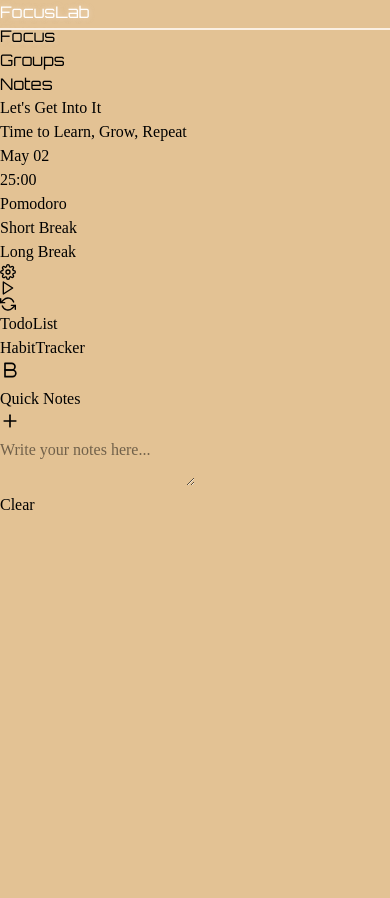
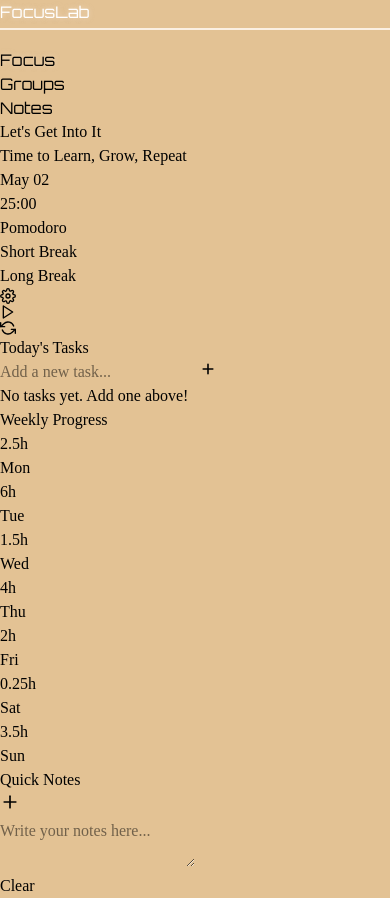
Before and after one commit to Aditya44860/FocusLab, a React (Vite) app in the folder capstone-2/: page /Focus in a window 390 px wide. Before the commit the page ends 844 px from the top, so only its background shows below. Built offline with nearby package versions, Linux system fonts and the light colour scheme.

Commit message:
focus almost complete

```diff
--- a/capstone-2/src/Pages/Focus.jsx
+++ b/capstone-2/src/Pages/Focus.jsx
@@ -1,7 +1,7 @@
 import React from 'react';
 import Timer from '../components/Timer';
 import TodoList from '../components/TodoList';
-import HabitTracker from '../components/HabitTracker';
+import ProgressBar from '../components/progress';
 import Notes from '../components/QuickNotes';
 
 const Focus = () => {
@@ -9,7 +9,7 @@ const Focus = () => {
       <div>
         <main className="max-w-5xl mx-auto px-4 py-8">
           {/* Header */}
-          <div className="text-center my-10">
+          <div className="text-center my-24">
             <h1 className="text-6xl font-light text-[#4C4037]">Let's Get Into It</h1>
             <p className="text-[#7B5B44]">Time to Learn, Grow, Repeat</p>
             <button className="mt-4 border border-[#3d2e25] px-4 py-1 rounded-full text-sm">
@@ -21,10 +21,10 @@ const Focus = () => {
           </div>
 
           {/* Grid of Components */}
-          <div className="grid grid-cols-1 md:grid-cols-2 gap-6">
+          <div className="grid grid-cols-1 [@media(min-width:965px)]:grid-cols-2 gap-6">
             <Timer />
             <TodoList />
-            <HabitTracker />
+            <ProgressBar />
             <Notes />
           </div>
         </main>
--- a/capstone-2/src/components/HabitTracker.jsx
+++ /dev/null
@@ -1,12 +0,0 @@
-import React from 'react'
-
-const HabitTracker = () => {
-  return (
-    <div className="w-full h-auto bg-[#F7E5C5] border-2 rounded-2xl border-[#C49B59] p-4 text-center">
-
-        HabitTracker
-    </div>
-  )
-}
-
-export default HabitTracker
--- a/capstone-2/src/components/QuickNotes.jsx
+++ b/capstone-2/src/components/QuickNotes.jsx
@@ -31,22 +31,10 @@ const Notes = () => {
     }, 0);
   };
 
-  const toggleBold = () => {
-
-  };
-
   return (
     <div className="w-full h-auto bg-[#F7E5C5] border-2 rounded-2xl border-[#C49B59] p-4 pb-0">
       <div className="flex justify-between items-center mb-4">
-        <div className="flex items-center space-x-2">
-          <button
-            onClick={toggleBold}
-            className="text-[#5B4636] hover:text-[#a66e2f] transition"
-            aria-label="Bold text"
-          >
-            <FiBold size={20} />
-          </button>
-        </div>
+
         <h2 className="text-xl font-semibold text-[#5B4636] flex-1 text-center">Quick Notes</h2>
         <button
           onClick={insertBullet}
--- a/capstone-2/src/components/Timer.jsx
+++ b/capstone-2/src/components/Timer.jsx
@@ -134,7 +134,7 @@ const stopAlarm = () => {
 
   return (
     <div className="relative w-full h-auto bg-[#F7E5C5] border-2 rounded-2xl border-[#C49B59] p-4 text-center">
-      <h1 className="text-9xl text-[#4C3A26] font-semibold">
+      <h1 className="text-9xl text-[#4C3A26]">
         {String(minutes).padStart(2, "0")}:{String(seconds).padStart(2, "0")}
       </h1>
 
@@ -161,7 +161,7 @@ const stopAlarm = () => {
         </button>
       </div>
 
-      <div className="mt-6 flex justify-between items-center">
+      <div className="mt-12 flex justify-between items-center">
         <FiSettings
           className="text-[#4C4037] text-3xl cursor-pointer hover:scale-110 transition-all mx-2 p-0"
           onClick={() => setShowSettings(true)}
--- a/capstone-2/src/components/TodoList.jsx
+++ b/capstone-2/src/components/TodoList.jsx
@@ -1,12 +1,82 @@
-import React from 'react'
+import React, { useState } from "react";
+import { HiX, HiPlus } from "react-icons/hi"
 
 const TodoList = () => {
+  const [tasks, setTasks] = useState([]);
+  const [newTask, setNewTask] = useState("");
+
+  const addTask = () => {
+    if (newTask.trim() !== "") {
+      setTasks([...tasks, { id: Date.now(), text: newTask, completed: false }]);
+      setNewTask("");
+    }
+  };
+
+  const removeTask = (taskId) => {
+    setTasks(tasks.filter(task => task.id !== taskId));
+  };
+
+  const toggleComplete = (taskId) => {
+    setTasks(tasks.map(task =>
+      task.id === taskId ? { ...task, completed: !task.completed } : task
+    ));
+  };
+
   return (
-    <div className="w-full h-auto bg-[#F7E5C5] border-2 rounded-2xl border-[#C49B59] p-4 text-center">
+    <div className="w-full h-auto bg-[#F7E5C5] border-2 rounded-2xl border-[#C49B59] p-4 pb-0">
+      <div className="flex justify-between items-center mb-4">
+        <h2 className="text-xl font-semibold text-[#5B4636] flex-1 text-center">
+          Today's Tasks
+        </h2>
+      </div>
 
-        TodoList
+      <div className="w-full p-4 mb-4 rounded-xl border border-[#C49B59] text-[#5B4636] bg-[#FFF7EA] shadow-inner max-h-64 overflow-scroll">
+        {/* Task input and add button */}
+        <div className="flex items-center mb-4">
+          <input
+            type="text"
+            value={newTask}
+            onChange={(e) => setNewTask(e.target.value)}
+            placeholder="Add a new task..."
+            className="flex-1 p-2 border border-[#C49B59] rounded-lg mr-2 focus:outline-none"
+            onKeyDown={(e) => e.key === 'Enter' && addTask()}
+          />
+          <button
+            onClick={addTask}
+            className="bg-[#C49B59] text-white p-2 rounded-lg hover:bg-[#A37B39]"
+          >
+            <HiPlus className="w-5 h-5" />
+          </button>
+        </div>
+
+        {/* Task list */}
+        <div className="space-y-2 ">
+          {tasks.map((task) => (
+            <div key={task.id} className="flex items-center p-2 bg-white rounded-lg">
+              <input
+                type="checkbox"
+                checked={task.completed}
+                onChange={() => toggleComplete(task.id)}
+                className="h-4 w-4 mr-2 accent-[#C49B59]"
+              />
+              <span className={`flex-1 ${task.completed ? 'line-through text-gray-400' : ''}`}>
+                {task.text}
+              </span>
+              <button
+                onClick={() => removeTask(task.id)}
+                className="text-red-500 hover:text-red-700"
+              >
+                <HiX className="w-4 h-4" />
+              </button>
+            </div>
+          ))}
+          {tasks.length === 0 && (
+            <div className="text-center text-gray-500 py-2">No tasks yet. Add one above!</div>
+          )}
+        </div>
+      </div>
     </div>
-  )
-}
+  );
+};
 
-export default TodoList
+export default TodoList;
--- a/capstone-2/src/components/navbar.jsx
+++ b/capstone-2/src/components/navbar.jsx
@@ -1,21 +1,48 @@
-import React from "react";
+import React, { useState } from "react";
 import { NavLink } from "react-router-dom";
 
 const Nav = () => {
+  const [isOpen, setIsOpen] = useState(false);
+
+  const toggleMenu = () => {
+    setIsOpen(!isOpen);
+  };
+
   return (
     <div>
-      <nav className="w-full h-[5rem] bg-[#967259] flex items-center justify-between px-10">
+      <nav className="w-full h-[5rem] bg-[#967259] flex items-center justify-between px-4 md:px-10">
         <NavLink to="/">
           <h1
-            className="logo-heading text-4xl cursor-pointer"
+            className="logo-heading text-3xl md:text-4xl cursor-pointer"
             style={{ fontFamily: "Orbitron, sans-serif" }}
           >
             FocusLab
           </h1>
         </NavLink>
 
+        {/* Hamburger Menu Button (visible on small screens) */}
+        <button
+          className="md:hidden text-[#FBF0E3] focus:outline-none"
+          onClick={toggleMenu}
+        >
+          <svg
+            xmlns="http://www.w3.org/2000/svg"
+            className="h-8 w-8"
+            fill="none"
+            viewBox="0 0 24 24"
+            stroke="currentColor"
+          >
+            {isOpen ? (
+              <path strokeLinecap="round" strokeLinejoin="round" strokeWidth={2} d="M6 18L18 6M6 6l12 12" />
+            ) : (
+              <path strokeLinecap="round" strokeLinejoin="round" strokeWidth={2} d="M4 6h16M4 12h16M4 18h16" />
+            )}
+          </svg>
+        </button>
+
+        {/* Desktop Menu */}
         <ul
-          className="flex gap-8 text-[#FBF0E3] text-lg h-full"
+          className="hidden md:flex gap-8 text-[#FBF0E3] text-lg h-full"
           style={{ fontFamily: "Orbitron, sans-serif" }}
         >
           <NavLink to="/Focus"
@@ -49,6 +76,48 @@ const Nav = () => {
           </NavLink>
         </ul>
       </nav>
+
+      {/* Mobile Menu Dropdown */}
+      {isOpen && (
+        <div className="md:hidden bg-[#967259] w-full">
+          <ul className="flex flex-col text-[#FBF0E3] text-lg"
+            style={{ fontFamily: "Orbitron, sans-serif" }}
+          >
+            <NavLink to="/Focus"
+              className={({ isActive }) =>
+                isActive
+                  ? "bg-[#7e604c] text-white text-glow"
+                  : "hover:bg-[#7e604c] hover:bg-opacity-50"
+              }
+              onClick={toggleMenu}
+            >
+              <li className="cursor-pointer py-4 px-6">Focus</li>
+            </NavLink>
+
+            <NavLink to="/Groups"
+              className={({ isActive }) =>
+                isActive
+                  ? "bg-[#7e604c] text-white text-glow"
+                  : "hover:bg-[#7e604c] hover:bg-opacity-50"
+              }
+              onClick={toggleMenu}
+            >
+              <li className="cursor-pointer py-4 px-6">Groups</li>
+            </NavLink>
+
+            <NavLink to="/Notes"
+              className={({ isActive }) =>
+                isActive
+                  ? "bg-[#7e604c] text-white text-glow"
+                  : "hover:bg-[#7e604c] hover:bg-opacity-50"
+              }
+              onClick={toggleMenu}
+            >
+              <li className="cursor-pointer py-4 px-6">Notes</li>
+            </NavLink>
+          </ul>
+        </div>
+      )}
     </div>
   );
 };
--- /dev/null
+++ b/capstone-2/src/components/progress.jsx
@@ -0,0 +1,49 @@
+import React from 'react'
+
+const ProgressBar = () => {
+
+const days = [
+  { name: "Mon", hours: 2.5 },
+  { name: "Tue", hours: 6 },
+  { name: "Wed", hours: 1.5 },
+  { name: "Thu", hours: 4 },
+  { name: "Fri", hours: 2 },
+  { name: "Sat", hours: 0.25 },
+  { name: "Sun", hours: 3.5 }
+];
+
+const MAX_HOURS = Math.max(...days.map(day => day.hours));
+
+  return (
+    <div className="w-full h-auto bg-[#F7E5C5] border-2 rounded-2xl border-[#C49B59] p-4 text-center">
+      Weekly Progress
+      <div className="flex items-end justify-between gap-4 h-64 mt-8 p-4 bg-[#FFF7EA] rounded-lg shadow border">
+      {days.map((day, index) => {
+        const barHeight = `${(day.hours / MAX_HOURS) * 100}%`;
+
+        return (
+          <div key={index} className="flex flex-col items-center justify-end h-full">
+            {/* Hours worked */}
+            <div className="text-xs text-gray-700 mb-1">
+              {day.hours==null?"":`${day.hours}h`}
+            </div>
+
+            {/* Bar */}
+            <div
+              className="w-6 bg-[#cf9540b2] rounded-t-md transition-all"
+              style={{ height: barHeight }}
+              title={`${day.hours} hrs`}
+            ></div>
+
+            {/* Day label */}
+            <span className="mt-3 text-xs font-semibold text-[#5B4636]">{day.name}</span>
+          </div>
+        );
+      })}
+    </div>
+    </div>
+
+  )
+}
+
+export default ProgressBar
```
